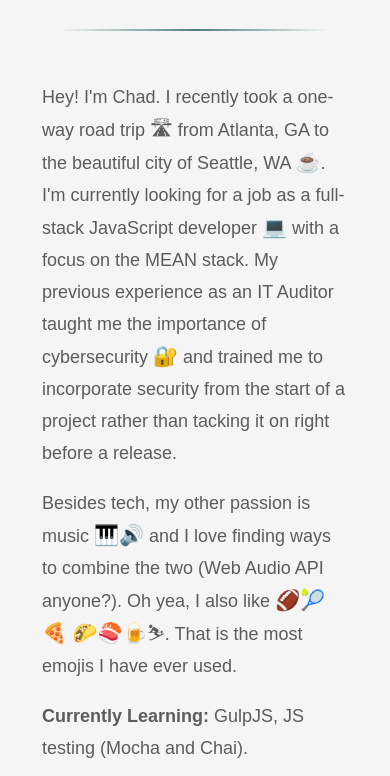
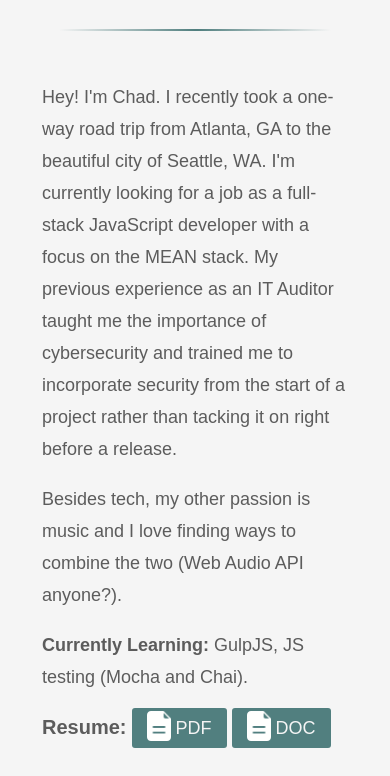
Before and after one commit to chadchristensen/portfolio-site, a website: page index.html in a window 390 px wide. Shown: the part 640-1416 px from the top of the page. Drawn offline with nearby package versions, Linux system fonts and the light colour scheme.

Commit message:
Fix bug with navbar on mobile, negative margin fixed it, add bottom margin to tech tags for mobile

```diff
--- a/css/_nav.scss
+++ b/css/_nav.scss
@@ -23,6 +23,9 @@ header.navigation {
   min-height: $navigation-height;
   width: 100%;
   z-index: 999;
+  @media (max-width: 376px) {
+    margin-top: -50px;
+  }
 
   .navigation-wrapper {
     @include clearfix;
--- a/css/style.scss
+++ b/css/style.scss
@@ -238,6 +238,7 @@ body {
               font-weight: bold;
               // letter-spacing: 1px;
               border-radius: 1px;
+              margin-bottom: 5px;
               &::before {
                 background-size: 11px 11px;
                 display: inline-block;
@@ -340,6 +341,7 @@ body {
         }
         margin-bottom: 50px;
         a {
+          position: relative;
           display: inline-block;
           text-decoration: none;
           color: $bg;
--- a/index.html
+++ b/index.html
@@ -46,17 +46,14 @@
         <section id="about">
             <h3 class="section-title">About Me</h3>
             <div class="heading-underline-dark"></div>
-            <p class="about">Hey! I'm Chad.  I recently took a one-way road trip <span>🛣</span>
-            from Atlanta, GA to the beautiful city of Seattle, WA <span>☕</span>️.
-            I'm currently looking for a job as a full-stack JavaScript developer <span>💻</span> with
+            <p class="about">Hey! I'm Chad.  I recently took a one-way road trip from Atlanta, GA to the beautiful city of Seattle, WA.
+            I'm currently looking for a job as a full-stack JavaScript developer with
             a focus on the MEAN stack. My previous experience as an IT Auditor taught me the importance
-            of cybersecurity <span>🔐</span> and trained me to incorporate security
+            of cybersecurity and trained me to incorporate security
             from the start of a project rather than tacking it on right before a release.</p>
 
-            <p class="about">Besides tech, my other passion is music <span>🎹🔊</span> and I love
-            finding ways to combine the two (Web Audio API anyone?).  Oh yea, I also like <span>🏈🎾🍕
-            🌮🍣🍺⛷</span>.  That is the most emojis I have ever used.</p>
-
+            <p class="about">Besides tech, my other passion is music and I love
+            finding ways to combine the two (Web Audio API anyone?).
 
             <p class="about"><span id="learning">Currently Learning:</span> GulpJS, JS testing (Mocha and Chai).</p>
             <p class="about"><span id="resume">Resume:</span> <a target="_blank" class="resume" href="./chad_christensen_resume.pdf"><img src="./img/document_icon.png" alt="Document Icon"> PDF</a> <a class="resume" href="./chad_christensen_resume.doc"><img src="./img/document_icon.png" alt="Document Icon"> DOC</a></p>
@@ -151,6 +148,7 @@
                             <li class="html">HTML</li>
                             <li class="css">CSS</li>
                             <li class="js">JavaScript</li>
+                            <li class="jquery">jQuery</li>
                             <li class="ruby">Ruby</li>
                             <li class="rails">Ruby on Rails</li>
                             <li class="postgresql">PostgreSQL</li>
```
Also changed, not shown: css/style.css, 1 other file.
